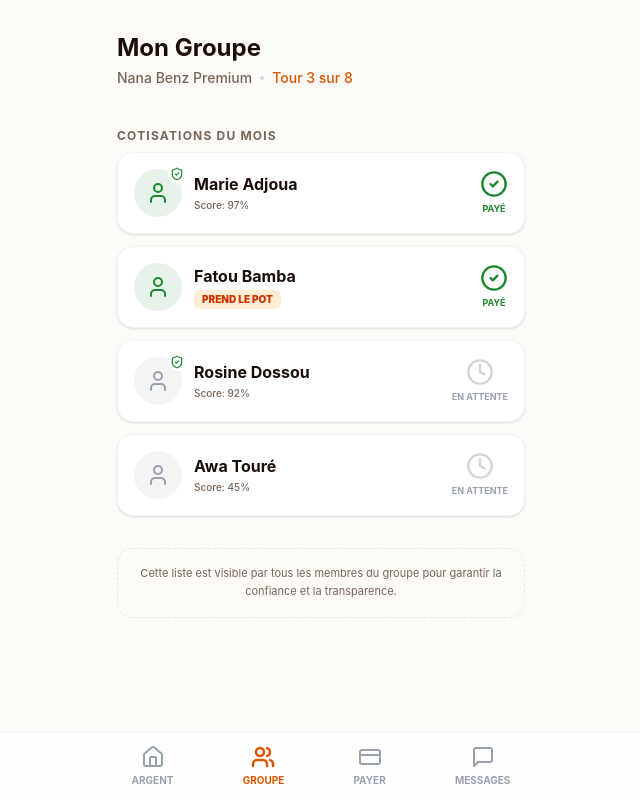
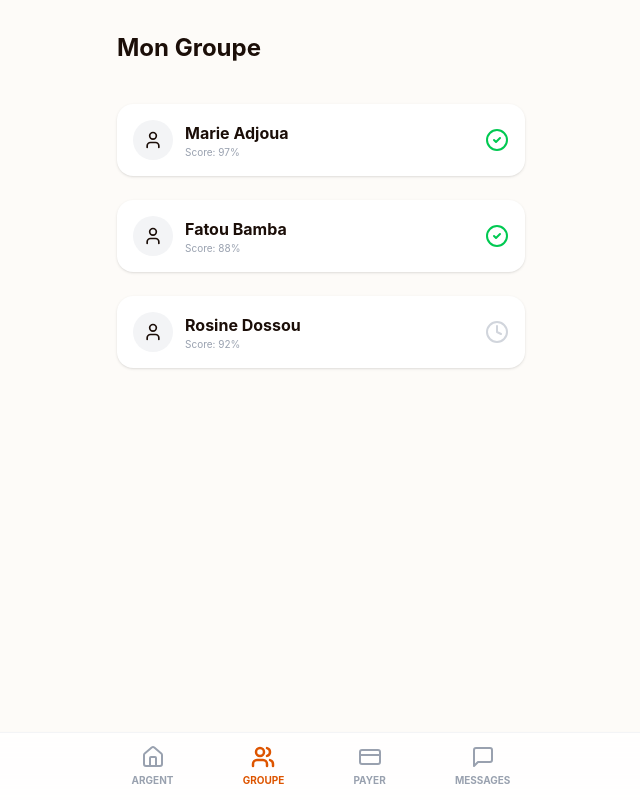
Before and after one commit to yonna25/TontiPay, a React (Vite) app: page / in a window 1280 px wide. Both pictures are taken after a click on the button "GROUPE". Shown: the whole page, without its empty margins (319-959 px from the left). Built offline with nearby package versions, Linux system fonts and the light colour scheme.

Commit message:
Refactor GroupView component and simplify member list

```diff
--- a/src/components/GroupView.jsx
+++ b/src/components/GroupView.jsx
@@ -1,99 +1,23 @@
 import React from 'react';
-import { CheckCircle2, Clock, User, ShieldCheck } from 'lucide-react';
+import { CheckCircle2, Clock, User } from 'lucide-react';
 
-const GroupView = () => {
-  // Données simulées basées sur le cahier des charges
-  const members = [
-    { id: 1, name: "Marie Adjoua", paid: true, isNext: false, score: 97, status: "Élite" },
-    { id: 2, name: "Fatou Bamba", paid: true, isNext: true, score: 88, status: "Fiable" },
-    { id: 3, name: "Rosine Dossou", paid: false, isNext: false, score: 92, status: "Fiable" },
-    { id: 4, name: "Awa Touré", paid: false, isNext: false, score: 45, status: "Risque" },
-  ];
-
-  return (
-    <div className="space-y-6">
-      {/* En-tête simplifié */}
-      <header className="py-4">
-        <h1 className="text-2xl font-bold text-[oklch(0.18_0.025_50)]">Mon Groupe</h1>
-        <div className="flex items-center gap-2 mt-1">
-          <span className="text-sm font-medium text-[oklch(0.52_0.03_60)]">Nana Benz Premium</span>
-          <span className="w-1 h-1 bg-gray-300 rounded-full"></span>
-          <span className="text-sm font-medium text-[oklch(0.62_0.19_45)]">Tour 3 sur 8</span>
+const GroupView = () => (
+  <div className="space-y-6">
+    <h1 className="text-2xl font-bold py-4">Mon Groupe</h1>
+    {[
+      { name: "Marie Adjoua", paid: true, score: 97 },
+      { name: "Fatou Bamba", paid: true, score: 88 },
+      { name: "Rosine Dossou", paid: false, score: 92 }
+    ].map((m, i) => (
+      <div key={i} className="bg-white p-4 rounded-2xl flex items-center justify-between shadow-sm">
+        <div className="flex items-center gap-3">
+          <div className="w-10 h-10 bg-gray-100 rounded-full flex items-center justify-center"><User size={20}/></div>
+          <div><p className="font-bold">{m.name}</p><p className="text-[10px] text-gray-400">Score: {m.score}%</p></div>
         </div>
-      </header>
-
-      {/* Liste des membres */}
-      <div className="space-y-3">
-        <p className="text-xs font-bold uppercase tracking-widest text-[oklch(0.52_0.03_60)] mb-2">
-          Cotisations du mois
-        </p>
-
-        {members.map((member) => (
-          <div
-            key={member.id}
-            className="bg-white p-4 rounded-2xl border border-gray-100 flex items-center justify-between shadow-sm transition-all hover:shadow-md"
-          >
-            <div className="flex items-center gap-3">
-              {/* Avatar avec indicateur de statut */}
-              <div className="relative">
-                <div className={`w-12 h-12 rounded-full flex items-center justify-center ${
-                  member.paid
-                    ? 'bg-[oklch(0.55_0.16_145)]/10 text-[oklch(0.55_0.16_145)]'
-                    : 'bg-gray-100 text-gray-400'
-                }`}>
-                  <User size={24} />
-                </div>
-                {member.score > 90 && (
-                  <div className="absolute -top-1 -right-1 bg-white rounded-full p-0.5">
-                    <ShieldCheck size={14} className="text-[oklch(0.55_0.16_145)]" />
-                  </div>
-                )}
-              </div>
-
-              <div>
-                <p className="font-bold text-[oklch(0.18_0.025_50)] leading-tight">
-                  {member.name}
-                </p>
-                <div className="flex items-center gap-2 mt-1">
-                  {member.isNext ? (
-                    <span className="text-[10px] font-black uppercase px-2 py-0.5 rounded-md bg-orange-100 text-orange-700">
-                      Prend le pot
-                    </span>
-                  ) : (
-                    <span className="text-[10px] font-medium text-[oklch(0.52_0.03_60)]">
-                      Score: {member.score}%
-                    </span>
-                  )}
-                </div>
-              </div>
-            </div>
-
-            {/* État de paiement visuel (3 secondes pour comprendre) */}
-            <div className="flex flex-col items-center gap-1">
-              {member.paid ? (
-                <>
-                  <CheckCircle2 className="text-[oklch(0.55_0.16_145)]" size={28} />
-                  <span className="text-[9px] font-bold text-[oklch(0.55_0.16_145)] uppercase">Payé</span>
-                </>
-              ) : (
-                <>
-                  <Clock className="text-gray-300" size={28} />
-                  <span className="text-[9px] font-bold text-gray-400 uppercase">En attente</span>
-                </>
-              )}
-            </div>
-          </div>
-        ))}
+        {m.paid ? <CheckCircle2 className="text-green-500" /> : <Clock className="text-gray-300" />}
       </div>
-
-      {/* Note de transparence */}
-      <div className="mt-8 p-4 bg-[oklch(0.99_0.005_80)] rounded-2xl border border-gray-200 border-dashed">
-        <p className="text-[11px] text-[oklch(0.52_0.03_60)] text-center leading-relaxed">
-          Cette liste est visible par tous les membres du groupe pour garantir la confiance et la transparence.
-        </p>
-      </div>
-    </div>
-  );
-};
+    ))}
+  </div>
+);
 
 export default GroupView;
```
